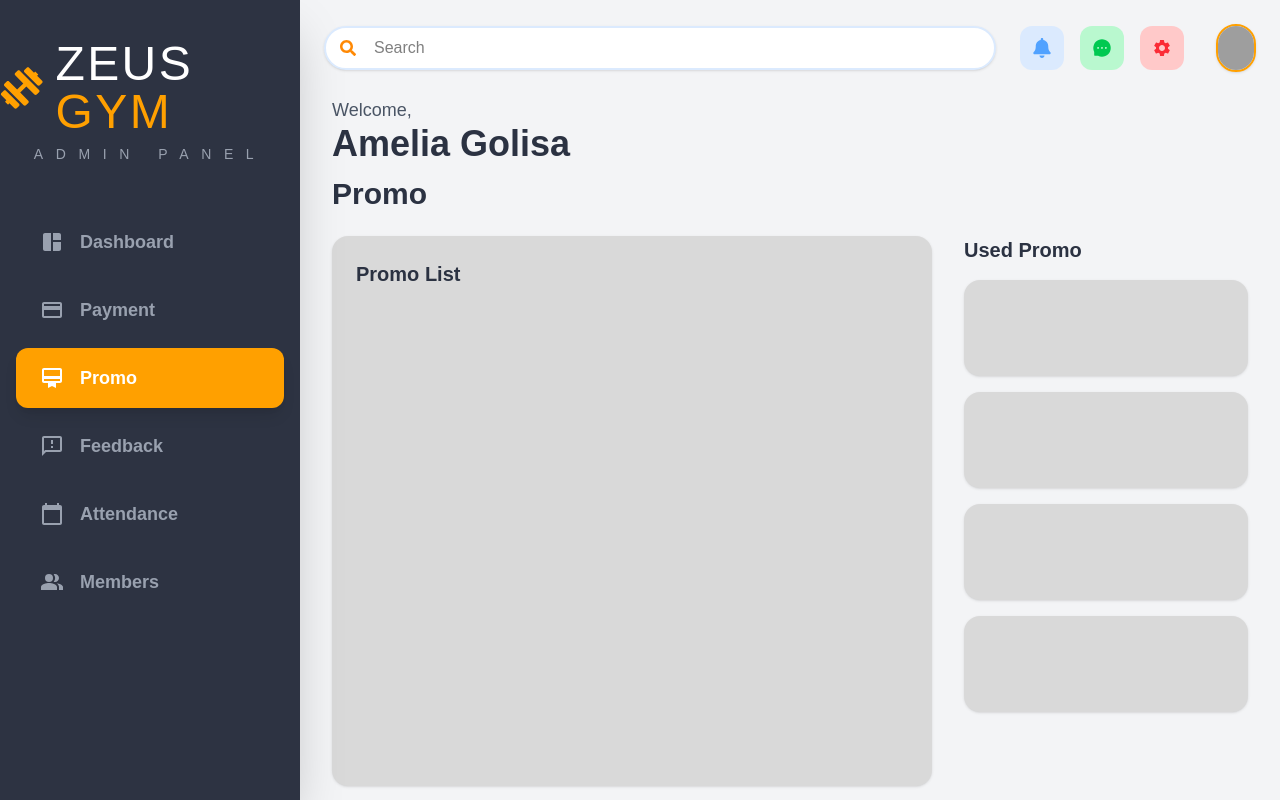
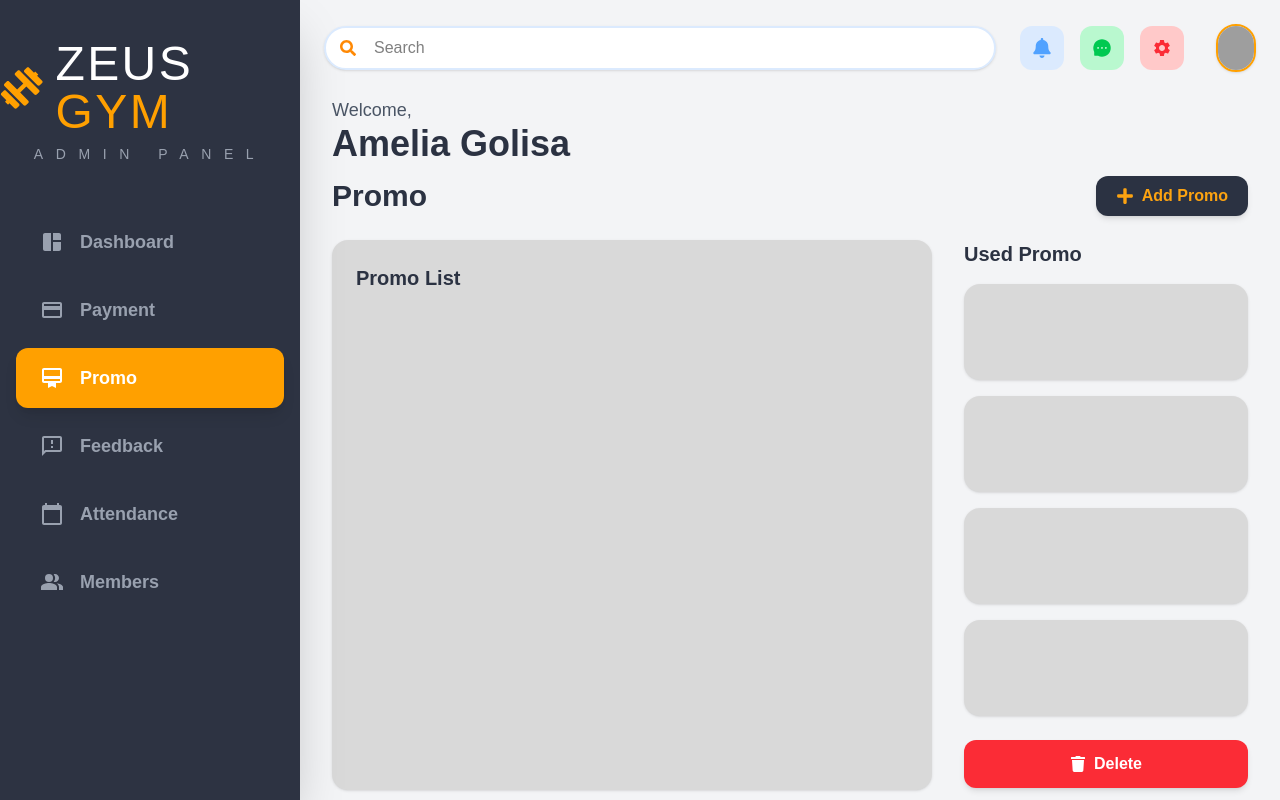
Before and after one commit to amelia24si-sudo/agls-home-pfl, a React (Vite) app: page /promo in a window 1280 px wide. Built offline with nearby package versions, Linux system fonts and the light colour scheme; grey boxes are pictures that could not be loaded; a web font is replaced by a local one.

Commit message:
ZeusGYM-AdminPanel

```diff
--- a/src/pages/Dashboard.jsx
+++ b/src/pages/Dashboard.jsx
@@ -1,4 +1,4 @@
-import { FaUserFriends, FaMoneyBillWave, FaPercentage } from "react-icons/fa";
+import { FaUserFriends, FaMoneyBillWave, FaPercentage, FaPrint } from "react-icons/fa";
 
 export default function Dashboard() {
     return (
@@ -10,8 +10,16 @@ export default function Dashboard() {
                 <h1 className="text-4xl font-extrabold text-[#2B3242]">Amelia Golisa</h1>
             </div>
 
-            {/* Dashboard Title */}
-            <h2 className="text-3xl font-bold text-[#2B3242] mb-6">Dashboard</h2>
+            {/* Dashboard Title & Print Button */}
+            <div className="flex justify-between items-center mb-6">
+                <h2 className="text-3xl font-bold text-[#2B3242]">Dashboard</h2>
+                <button
+                    className="bg-[#2B3242] hover:bg-[#1a1e28] text-[#FCA311] font-semibold py-2 px-5 rounded-xl flex items-center gap-2 shadow-md transition duration-200"
+                >
+                    <FaPrint className="text-lg" />
+                    Print report
+                </button>
+            </div>
 
             {/* Top Grid: Active Member & Income (Gray Placeholders) */}
             <div className="grid grid-cols-1 md:grid-cols-2 gap-6 mb-8">
--- a/src/pages/Member.jsx
+++ b/src/pages/Member.jsx
@@ -1,14 +1,34 @@
-import { MdPeople } from "react-icons/md";
+import { MdPeople, MdPersonAdd } from "react-icons/md";
 
 export default function Member() {
+
+    // Fungsi untuk menangani aksi klik tombol Add Member
+    const handleAddMember = () => {
+        // TODO: Masukkan logika aksi Anda di sini
+        // Contoh: Membuka modal form tambah member atau navigasi ke halaman form
+        console.log("Tombol Add Member ditekan!");
+    };
+
     return (
         <div className="p-4">
+
+            {/* Welcome Text */}
             <div className="mb-3">
                 <p className="text-gray-600 text-lg">Welcome,</p>
                 <h1 className="text-4xl font-extrabold text-[#2B3242]">Amelia Golisa</h1>
             </div>
 
-            <h2 className="text-3xl font-bold text-[#2B3242] mb-6">Member</h2>
+            {/* Title & Add Member Button */}
+            <div className="flex justify-between items-center mb-6">
+                <h2 className="text-3xl font-bold text-[#2B3242]">Member</h2>
+                <button
+                    onClick={handleAddMember}
+                    className="bg-[#2B3242] hover:bg-[#1a1e28] text-[#FCA311] font-semibold py-2 px-5 rounded-xl flex items-center gap-2 shadow-md transition duration-200 cursor-pointer"
+                >
+                    <MdPersonAdd className="text-xl" />
+                    Add member
+                </button>
+            </div>
 
             {/* Grid Member */}
             <div className="grid grid-cols-1 md:grid-cols-2 gap-8 mb-8">
@@ -30,7 +50,7 @@ export default function Member() {
     );
 }
 
-// Sub-komponen StatCard yang sama
+// Sub-komponen StatCard
 function StatCard({ label, value }) {
     return (
         <div className="bg-[#2B3242] w-44 h-48 rounded-2xl flex flex-col justify-center items-center p-4 shadow-md">
--- a/src/pages/Payment.jsx
+++ b/src/pages/Payment.jsx
@@ -1,13 +1,34 @@
+import { FaPlus, FaPrint } from "react-icons/fa";
+
 export default function Payment() {
     return (
         <div className="p-4">
+
+            {/* Welcome Text */}
             <div className="mb-3">
                 <p className="text-gray-600 text-lg">Welcome,</p>
                 <h1 className="text-4xl font-extrabold text-[#2B3242]">Amelia Golisa</h1>
             </div>
 
-            <h2 className="text-3xl font-bold text-[#2B3242] mb-6">Payment</h2>
+            {/* Title & Action Buttons */}
+            <div className="flex justify-between items-center mb-6">
+                <h2 className="text-3xl font-bold text-[#2B3242]">Payment</h2>
 
+                {/* Wrapper untuk tombol-tombol agar berjajar rapi */}
+                <div className="flex gap-4">
+                    <button className="bg-[#2B3242] hover:bg-[#1a1e28] text-[#FCA311] font-semibold py-2 px-5 rounded-xl flex items-center gap-2 shadow-md transition duration-200 cursor-pointer">
+                        <FaPlus className="text-lg" />
+                        Add Payment
+                    </button>
+
+                    <button className="bg-[#2B3242] hover:bg-[#1a1e28] text-[#FCA311] font-semibold py-2 px-5 rounded-xl flex items-center gap-2 shadow-md transition duration-200 cursor-pointer">
+                        <FaPrint className="text-lg" />
+                        Print report
+                    </button>
+                </div>
+            </div>
+
+            {/* Grid Payment */}
             <div className="grid grid-cols-1 md:grid-cols-2 gap-8">
                 <div className="bg-[#D9D9D9] h-[550px] rounded-2xl p-6 shadow-sm">
                     <h3 className="text-[#2B3242] font-bold text-xl">Member Payment</h3>
--- a/src/pages/Promo.jsx
+++ b/src/pages/Promo.jsx
@@ -1,3 +1,5 @@
+import { FaPlus, FaTrash } from "react-icons/fa";
+
 export default function Promo() {
     return (
         <div className="p-4">
@@ -6,7 +8,14 @@ export default function Promo() {
                 <h1 className="text-4xl font-extrabold text-[#2B3242]">Amelia Golisa</h1>
             </div>
 
-            <h2 className="text-3xl font-bold text-[#2B3242] mb-6">Promo</h2>
+            {/* Title & Add Promo Button */}
+            <div className="flex justify-between items-center mb-6">
+                <h2 className="text-3xl font-bold text-[#2B3242]">Promo</h2>
+                <button className="bg-[#2B3242] hover:bg-[#1a1e28] text-[#FCA311] font-semibold py-2 px-5 rounded-xl flex items-center gap-2 shadow-md transition duration-200 cursor-pointer">
+                    <FaPlus className="text-lg" />
+                    Add Promo
+                </button>
+            </div>
 
             <div className="grid grid-cols-1 md:grid-cols-3 gap-8">
                 {/* Promo List - Kolom Kiri Besar */}
@@ -17,10 +26,18 @@ export default function Promo() {
                 {/* Used Promo - Kolom Kanan Kotak-kotak Kecil */}
                 <div className="flex flex-col gap-4">
                     <h3 className="text-[#2B3242] font-bold text-xl">Used Promo</h3>
+
+                    {/* List Items */}
                     <div className="bg-[#D9D9D9] h-24 rounded-2xl shadow-sm"></div>
                     <div className="bg-[#D9D9D9] h-24 rounded-2xl shadow-sm"></div>
                     <div className="bg-[#D9D9D9] h-24 rounded-2xl shadow-sm"></div>
                     <div className="bg-[#D9D9D9] h-24 rounded-2xl shadow-sm"></div>
+
+                    {/* Delete Button */}
+                    <button className="bg-red-500 hover:bg-red-600 text-white font-semibold py-3 px-5 rounded-xl flex justify-center items-center gap-2 shadow-md transition duration-200 mt-2 cursor-pointer w-full">
+                        <FaTrash className="text-md" />
+                        Delete
+                    </button>
                 </div>
             </div>
         </div>
```
